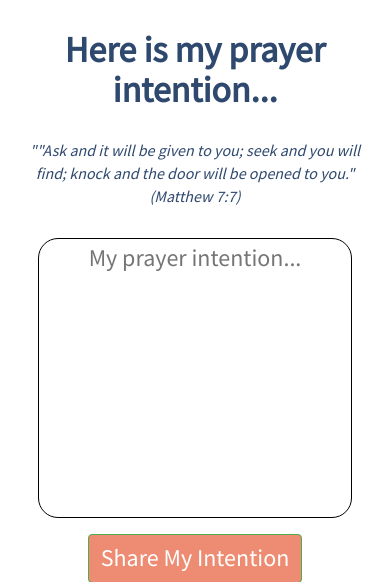
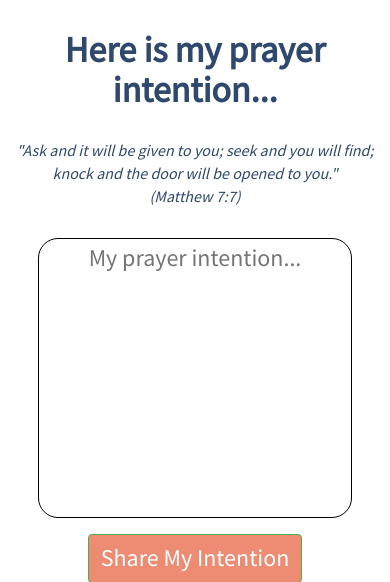
Before and after one commit to MaxKusnadi/what-i-am-grateful-for, a Flask app: page /prayer in a window 390 px wide. Shown: the part 50-632 px from the top of the page. Run offline with Flask 2, Linux system fonts and the light colour scheme; data that the repository does not hold is empty; some libraries are stand-ins or nearby versions.

Commit message:
Add verses

```diff
--- a/app/templates/prayer/index.html
+++ b/app/templates/prayer/index.html
@@ -10,7 +10,7 @@
 
 {% block content %}
   <h1 class='text-center' id="title">Here is my prayer intention...</h1>
-  <div class="text-center col-sm-4 col-sm-offset-4" id="verse">""Ask and it will be given to you; seek and you will find; knock and the door will be opened to you."</br>(Matthew 7:7)</div>
+  <div class="text-center col-sm-4 col-sm-offset-4" id="verse">"Ask and it will be given to you; seek and you will find; knock and the door will be opened to you."</br>(Matthew 7:7)</div>
   <form class='col-sm-12 text-center' id="prayer" method="POST" action='#'>
     <div class="col-sm-12">
       <textarea form="prayer" name="prayer_data" id="prayer_data" placeholder="My prayer intention..."></textarea>
```
